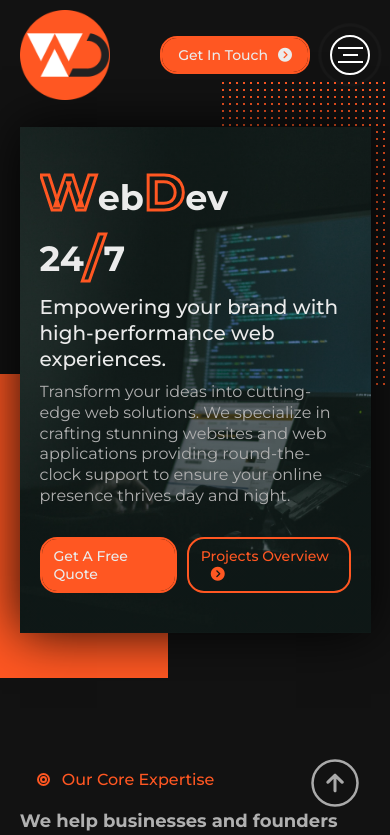
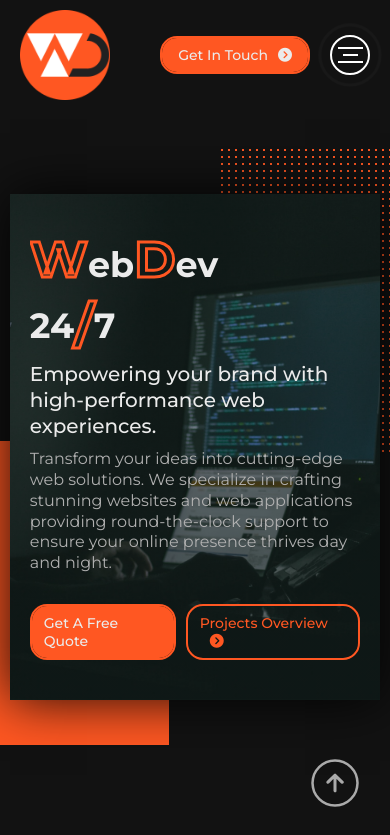
Before and after one commit to TallaBambo/webdev247, a Next.js app: page / in a window 390 px wide. Shown: the top 835 px of the page. Built offline with nearby package versions, Linux system fonts and the light colour scheme; a web font is replaced by a local one.

Commit message:
Added more media query

```diff
--- a/public/css/style.css
+++ b/public/css/style.css
@@ -245,7 +245,7 @@ a {
 
 .header {
   width: 100vw;
-  height: 130px;
+  height: 120px;
   padding: 10px 20px;
   justify-content: space-evenly;
   z-index: 100;
@@ -351,16 +351,17 @@ a {
 
 .hero {
   height: auto;
-  min-height: 90vh;
+  min-height: 100vh;
   width: 100vw;
   background-color: #121212;
   z-index: -2;
+  padding-top: 50px;
   overflow: hidden !important;
 }
 
 .hero-content {
   height: auto;
-  width: 90%;
+  width: 95%;
   box-shadow: 0px 0px 50px 0px rgba(0, 0, 0, 0.9);
   position: relative;
   padding: 30px 30px 50px 50px;
```
